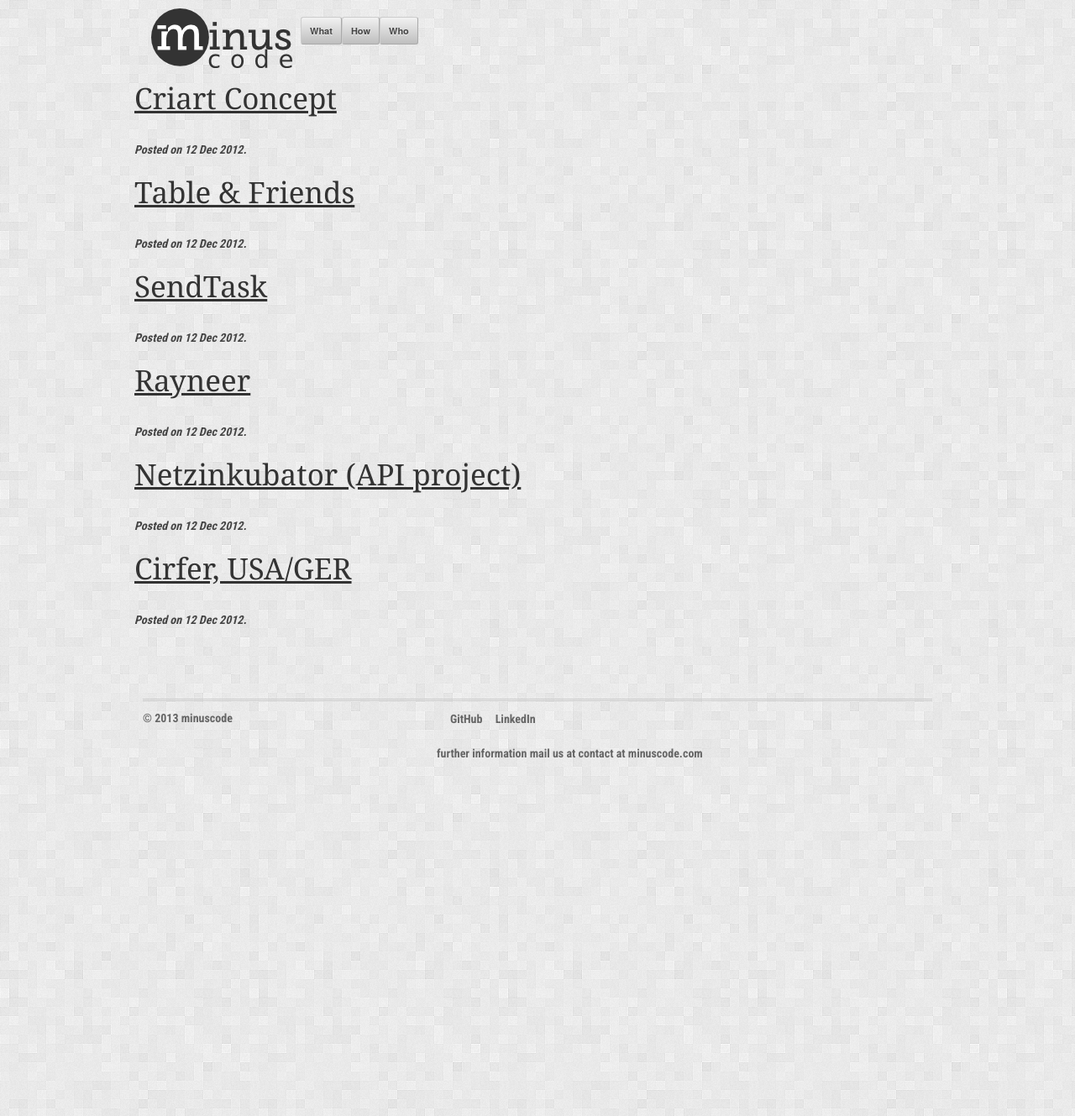
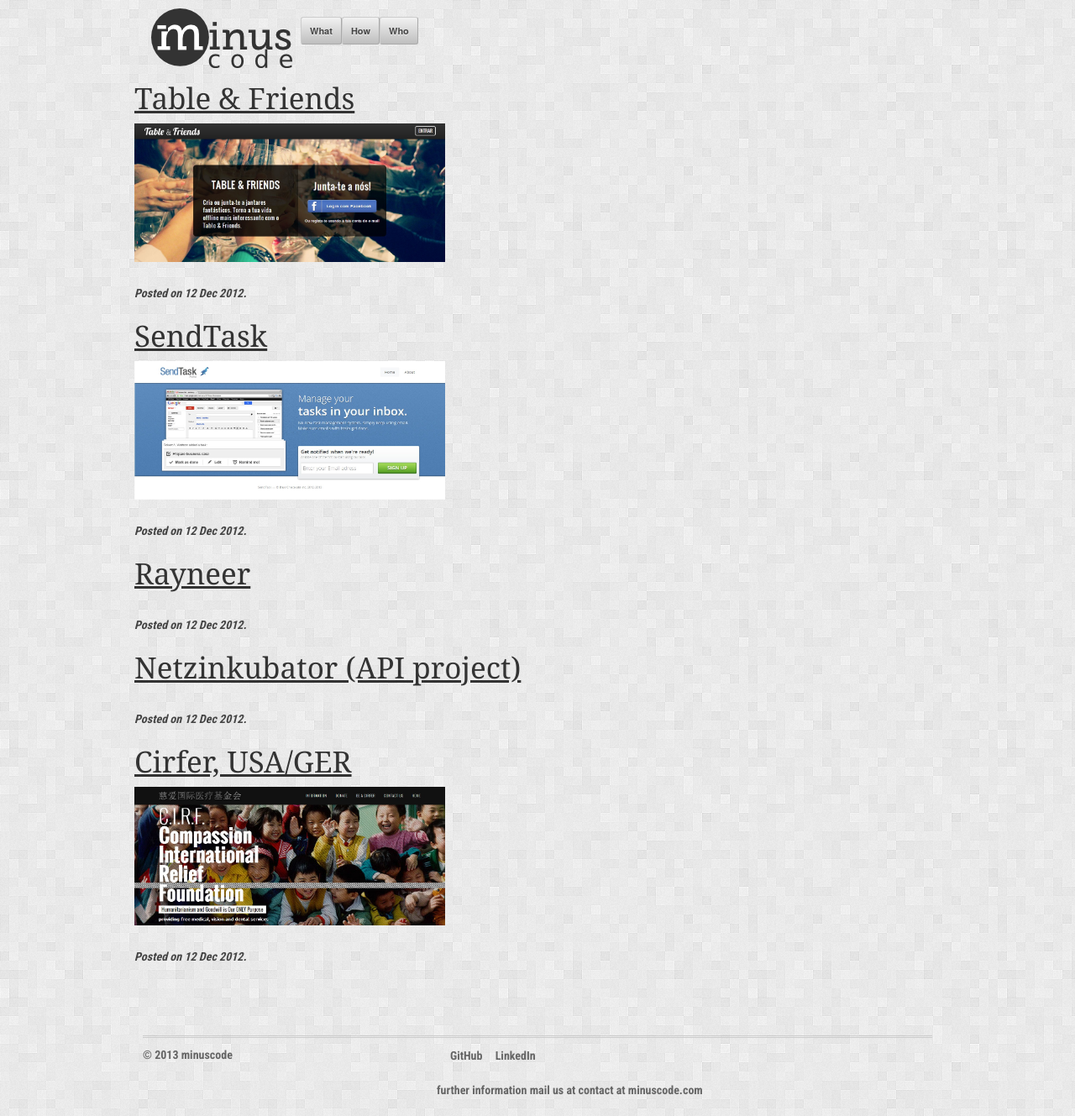
Before and after one commit to minuscode/minuscode.github.io, a Jekyll site: the page built from portfolio/index.html, in a window 1280 px wide. Shown: the whole page at 84% size. Built offline with Jekyll 4.4.1, drawn with Linux system fonts in a browser that asks for light colours.

Commit message:
Portfolio with some pics.

```diff
--- a/css/custom.css
+++ b/css/custom.css
@@ -31,3 +31,8 @@
   width: 200px;
   height: 200px;
 }
+
+img.portfolio {
+  width: 370px;
+  height: 165px;
+}
--- a/portfolio/_posts/2012-12-12-cirfer.textile
+++ b/portfolio/_posts/2012-12-12-cirfer.textile
@@ -4,7 +4,7 @@
 title: 'Cirfer, USA/GER'
 date: 2012-12-12 21:35
 url: http://cirfer.org/
-picture:
+picture: /img/portfolio/cirfer.jpg
 ---
 
 cccccccccccc
--- a/portfolio/_posts/2012-12-12-workone.textile
+++ b/portfolio/_posts/2012-12-12-criart.textile
@@ -3,6 +3,7 @@
 category: portfolio
 title: 'Criart Concept'
 date: 2012-12-12 21:35
+hide: true
 ---
 
 cccccccccccc
--- a/portfolio/_posts/2012-12-12-sendtask.textile
+++ b/portfolio/_posts/2012-12-12-sendtask.textile
@@ -4,7 +4,7 @@
 title: 'SendTask'
 date: 2012-12-12 21:35
 url: http://getsendtask.com
-picture:
+picture: /img/portfolio/send.jpg
 ---
 
 cccccccccccc
--- a/portfolio/_posts/2012-12-12-table.textile
+++ b/portfolio/_posts/2012-12-12-table.textile
@@ -4,7 +4,7 @@
 title: 'Table & Friends'
 date: 2012-12-12 21:35
 url: http://www.tableandfriends.com
-picture:
+picture: /img/portfolio/tnf.jpg
 ---
 
 cccccccccccc
--- a/portfolio/index.html
+++ b/portfolio/index.html
@@ -6,13 +6,18 @@
 
 {% for post in site.posts %}
   {% if post.categories contains 'portfolio' %}
+  {% if post.hide == null %}
   <div class="grid_12">
     <h2><a href="{{ post.url }}">{{ post.title }}</a></h2>
+    {% unless post.picture == null %}
+      <img class="portfolio" src="{{ post.picture}}">
+    {% endunless %}
     <p>
-      {{ post.abstract }}
+
       </br>
       <em>Posted on {{ post.date | date_to_string }}.</em>
     </p>
   </div>
   {% endif %}
+  {% endif %}
 {% endfor %}
```
Also changed, not shown: img/portfolio/cirfer.jpg (added), img/portfolio/send.jpg (added), img/portfolio/tnf.jpg (added).
